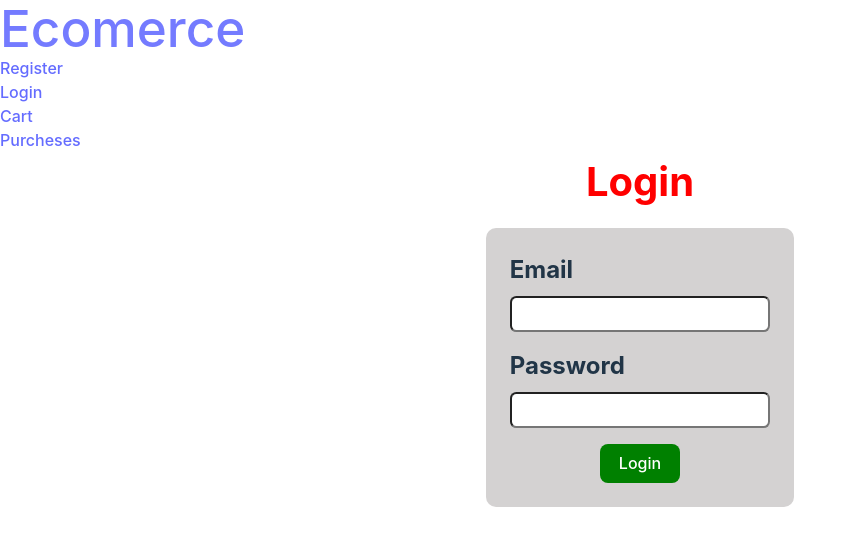
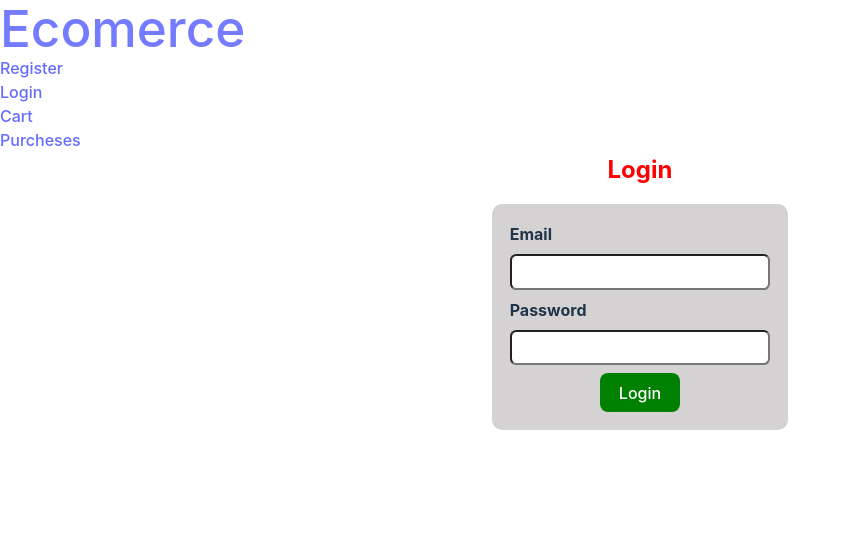
Before and after one commit to Luis-Sena-Av/react-ecomerce, a React (Vite) app: page /#/login in a window 1280 px wide. Shown: the top 546 px of the page, without its empty margins (0-856 px from the left). Built offline with nearby package versions, Linux system fonts and the light colour scheme.

Commit message:
funciones del carrito

```diff
--- a/src/App.jsx
+++ b/src/App.jsx
@@ -1,9 +1,6 @@
-import { useEffect, useState } from 'react'
 import './App.css'
 import { Route, Routes } from 'react-router-dom'
 import { Home } from './pages/Home'
-import { useDispatch, useSelector } from 'react-redux'
-import { getAllProductsThunk } from './store/slices/productos.slice'
 import { ProductId } from './pages/ProductId'
 import { Register } from './pages/Register'
 import { Login } from './pages/Login'
--- a/src/hooks/usePurchase.js
+++ b/src/hooks/usePurchase.js
@@ -13,7 +13,7 @@ const usePurchase = () => {
 
     const getPurchases=()=>{
         axios.get(url,getConfigAuth())
-            .then(res=>{console.log(res.data)
+            .then(res=>{
                 setpurchase(res.data)
             })
             .catch(err=>console.log(err))
--- a/src/pages/Home.jsx
+++ b/src/pages/Home.jsx
@@ -1,4 +1,4 @@
-import React, { useEffect, useRef, useState } from 'react'
+import React, { useEffect, useState } from 'react'
 import { useFecth } from '../hooks/useFecth'
 import { CardProduct } from '../components/CardProduct'
 import { useDispatch, useSelector } from 'react-redux'
@@ -57,7 +57,6 @@ export const Home = () => {
   }
 
   return (
-
     <div className='home'>
 
       <div>
@@ -114,6 +113,5 @@ export const Home = () => {
 
 
     </div>
-
   )
 }
--- a/src/pages/Login.jsx
+++ b/src/pages/Login.jsx
@@ -2,12 +2,16 @@ import React, { useEffect } from 'react'
 import { useForm } from 'react-hook-form'
 import { useFecth } from '../hooks/useFecth'
 import '../styles/register_style.css'
+import { useNavigate, useParams } from 'react-router-dom'
+
 
 export const Login = () => {
 
     const {register,handleSubmit,reset}=useForm()
     const [infoUser,,loginUser]=useFecth()
+    const user=JSON.parse(localStorage.getItem("user"))
     const url="https://e-commerce-api-v2.academlo.tech/api/v1/users/login"
+    const navigate=useNavigate()
 
     const submit=(data)=>{
       loginUser(url,data)
@@ -15,19 +19,42 @@ export const Login = () => {
         email:"",
         password:""
       })
+
     }
+
 
     useEffect(()=>{
       if(infoUser){
         localStorage.setItem("token",infoUser.token)
         localStorage.setItem("user",JSON.stringify(infoUser.user))
       }
+      navigate("/login")
+    },[infoUser])
 
-    },[infoUser])
+    console.log(user)
+
+    const salir=()=>{
+      localStorage.clear()
+      navigate("/login")
+    }
+
+    const entrar=()=>{
+      navigate("/login")
+    }
 
 
     return (
-    <div className='register'>
+    <div >
+
+      {localStorage.getItem('token')?
+      <div className='loguiado'>
+        <div className='icon_user'>
+          <i class='bx bxs-user'></i>
+        </div>
+        <h3>{user.firstName.charAt(0).toUpperCase()+user.firstName.slice(1)+" "+user.lastName.charAt(0).toUpperCase()+user.lastName.slice(1)}</h3>
+        <li style={{cursor:"pointer"}} onClick={salir}>Log Out</li>
+      </div>
+      :<div className='register'>
         <h2 className='login'>Login</h2>
         <form onSubmit={handleSubmit(submit)}>
 
@@ -40,9 +67,14 @@ export const Login = () => {
             <label htmlFor="password">Password</label>
             <input type="password" id="password" {...register("password")} />
           </div>
-        <button className='boton'>Login</button>
+          <button onClick={entrar} className='boton'>Login</button>
+        </form>
+      </div>
 
-      </form>
+
+
+      }
+
     </div>
   )
 }
--- a/src/pages/Purchases.jsx
+++ b/src/pages/Purchases.jsx
@@ -5,7 +5,6 @@ import { CardPurches } from '../components/CardPurches'
 export const Purchases = () => {
 
   const {purchase,getPurchases}= usePurchase()
-
   useEffect(()=>{
     getPurchases()
   },[])
--- a/src/store/slices/productos.slice.js
+++ b/src/store/slices/productos.slice.js
@@ -7,7 +7,6 @@ initialState:null,
 reducers:{
     setProductsG:(state,action)=>action.payload
 }
-
 })
 
 export const {setProductsG}=producSlice.actions
--- a/src/styles/register_style.css
+++ b/src/styles/register_style.css
@@ -7,7 +7,7 @@
 }
 
 .register h2,.login{
-font-size: 2.5rem;
+font-size: 1.5rem;
 color: red;
 }
 
@@ -16,23 +16,23 @@ form{
     background-color:rgb(212, 210, 210);
     display:flex ;
     flex-direction: column;
-    gap: 1rem;
+    gap: 0.5rem;
     justify-content: center;
     align-items: flex-start;
-    padding: 1.5rem;
+    padding: 1.1rem;
     width: max-content;
     border-radius: 10px;
 }
 form div{
 display: flex;
-gap: 1.5rem;
+gap: 1rem;
 font-weight: bold;
 flex-direction: column;
 gap: 0.5rem;
 
 }
 label{
-    font-size: 1.5rem;
+    font-size: 1rem;
 }
 input{
     font-size: 1.2rem;
@@ -56,3 +56,19 @@ transition: none;
     border: none;
     transition: none;
 }
+
+.icon_user{
+    font-size: 5rem;
+}
+
+.loguiado{
+    justify-content: center;
+    align-items: center;
+    text-align: center;
+}
+
+li{
+    list-style: none;
+    font-weight: bold;
+    color: #2FA8F8;
+}
```
Lines whose indentation alone changed are shown as unchanged.
